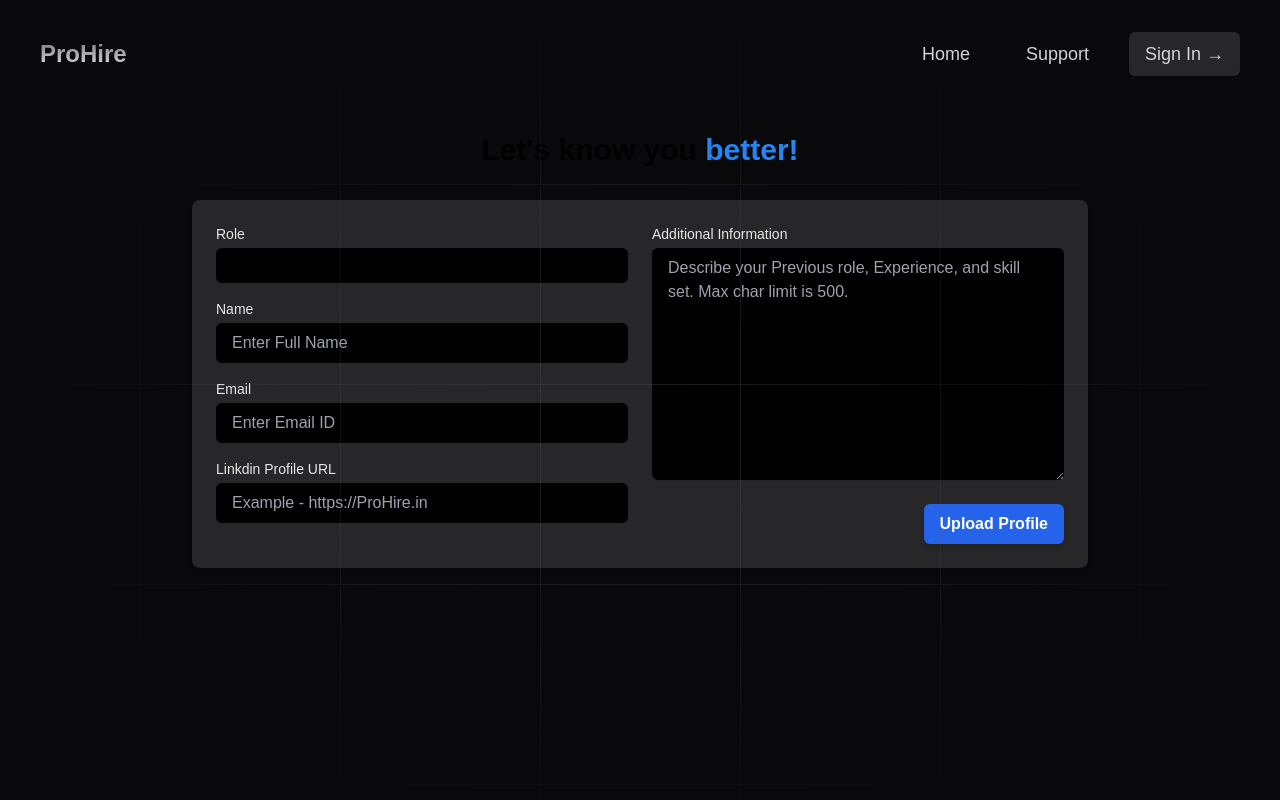
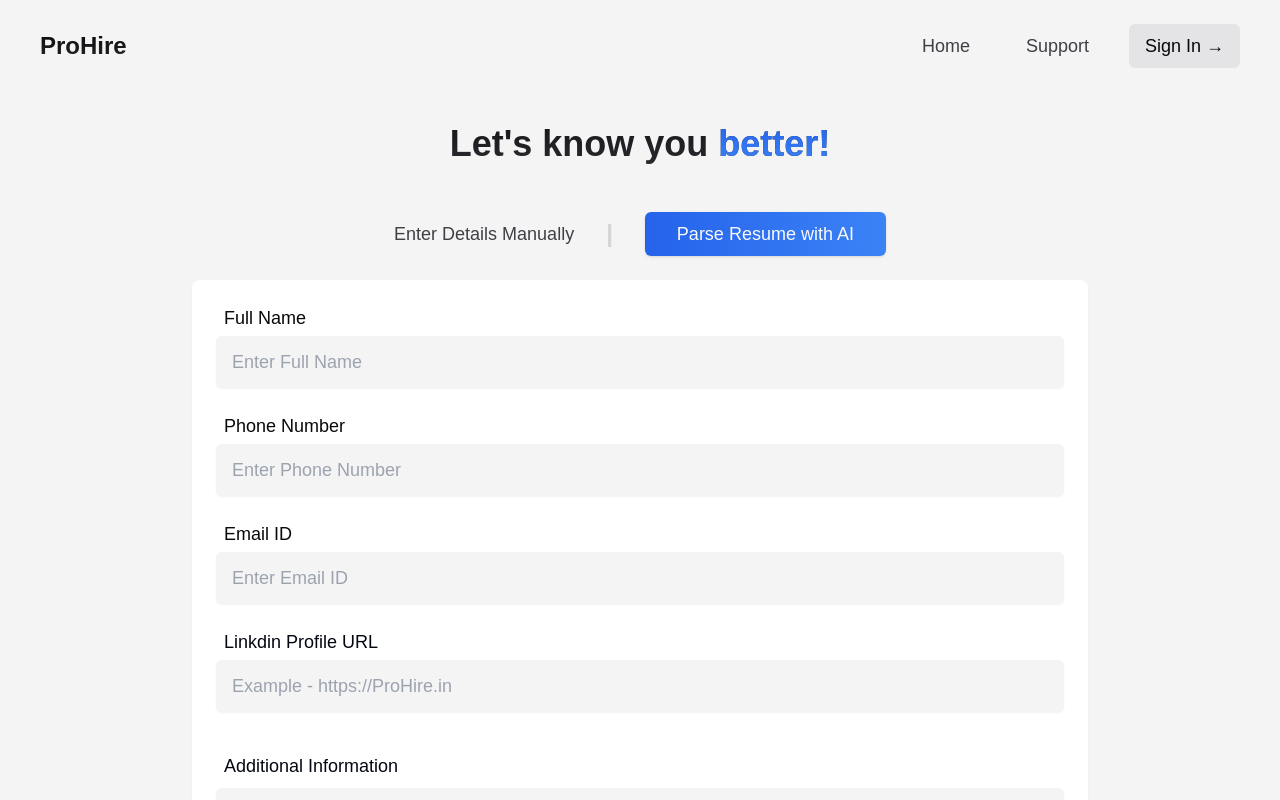
Before and after one commit to Rastogi897/ProHireAI, a React (Vite) app: page /userForm in a window 1280 px wide. Shown: the top 800 px of the page. Built offline with nearby package versions, Linux system fonts and the light colour scheme; no server answers; a web font is replaced by a local one.

Commit message:
Revamp + Resume parse

```diff
--- a/package.json
+++ b/package.json
@@ -17,6 +17,7 @@
     "lucide": "^0.474.0",
     "react": "^18.3.1",
     "react-dom": "^18.3.1",
+    "react-pdftotext": "^1.3.4",
     "react-router-dom": "^7.1.1"
   },
   "devDependencies": {
--- a/src/components/HomePage/HowDoesItwork.jsx
+++ b/src/components/HomePage/HowDoesItwork.jsx
@@ -1,12 +1,12 @@
 const HowDoesItwork = () => {
   return (
-    <section id="works" className="relative bg-zinc-950 py-32">
+    <section id="works" className="relative bg-zinc-100 py-32">
       <div className="px-4 mx-auto max-w-7xl">
         <div className="max-w-2xl mx-auto text-center">
-          <h2 className="text-5xl bg-gradient-to-b from-zinc-500 to-zinc-200 bg-clip-text text-transparent font-bold mx-auto">
+          <h2 className="text-5xl bg-gradient-to-b from-zinc-950 to-zinc-600 bg-clip-text text-transparent font-bold mx-auto">
             How does it work?
           </h2>
-          <p className="max-w-2xl mx-auto mt-4 text-zinc-500 leading-relaxed text-xl">
+          <p className="max-w-2xl mx-auto mt-4 text-zinc-700 leading-relaxed text-xl">
             We match the right candidates based on the job profiles. <br />
           </p>
         </div>
@@ -21,41 +21,41 @@ const HowDoesItwork = () => {
               data-nimg="1"
               className="w-full"
               //   style={{ color: "transparent" }}
-              style={{ filter: "brightness(0.4)" }}
+              style={{ filter: "brightness(0.2)" }}
               src="https://cdn.rareblocks.xyz/collection/celebration/images/steps/2/curved-dotted-line.svg"
             ></img>
           </div>
           <div className="relative grid grid-cols-1 text-center gap-y-12 md:grid-cols-3 gap-x-12">
             <div>
-              <div className="flex items-center justify-center w-16 h-16 mx-auto bg-gradient-to-r from-blue-700 to-blue-600 rounded-full shadow">
+              <div className="flex items-center justify-center w-16 h-16 mx-auto bg-gradient-to-r from-blue-600 to-blue-500 rounded-full shadow">
                 <span className="text-xl font-semibold text-white">1</span>
               </div>
-              <h3 className="mt-6 text-2xl  text-zinc-300 font-semibold leading-tight md:mt-10">
+              <h3 className="mt-6 text-2xl  text-zinc-950 font-semibold leading-tight md:mt-10">
                 Job Description
               </h3>
-              <p className="mt-4 text-base text-zinc-400 md:text-lg">
+              <p className="mt-4 text-lg text-zinc-700">
                 Enter the job description to get started
               </p>
             </div>
             <div>
-              <div className="flex items-center justify-center w-16 h-16 mx-auto bg-gradient-to-r from-blue-700 to-blue-600 rounded-full shadow">
+              <div className="flex items-center justify-center w-16 h-16 mx-auto bg-gradient-to-r from-blue-600 to-blue-500 rounded-full shadow">
                 <span className="text-xl font-semibold text-white">2</span>
               </div>
-              <h3 className="mt-6 text-2xl text-zinc-300 font-semibold leading-tight md:mt-10">
+              <h3 className="mt-6 text-2xl text-zinc-950 font-semibold leading-tight md:mt-10">
                 Sit back & Relax
               </h3>
-              <p className="mt-4 text-lg text-zinc-400">
+              <p className="mt-4 text-lg text-zinc-700">
                 AI will analyze the description and find the best match
               </p>
             </div>
             <div>
-              <div className="flex items-center justify-center w-16 h-16 mx-auto bg-gradient-to-r from-blue-700 to-blue-600 rounded-full shadow">
+              <div className="flex items-center justify-center w-16 h-16 mx-auto bg-gradient-to-r from-blue-600 to-blue-500 rounded-full shadow">
                 <span className="text-xl font-semibold text-white">3</span>
               </div>
-              <h3 className="mt-6 text-2xl text-zinc-300 font-semibold leading-tight md:mt-10">
+              <h3 className="mt-6 text-2xl text-zinc-950 font-semibold leading-tight md:mt-10">
                 Finalize the candidate
               </h3>
-              <p className="mt-4 text-base text-zinc-400 md:text-lg">
+              <p className="mt-4 text-zinc-700 text-lg">
                 Choose the best candidate based on your requirements
               </p>
             </div>
--- a/src/components/Layout.jsx
+++ b/src/components/Layout.jsx
@@ -8,8 +8,8 @@ const Layout = () => {
 
   return (
     <>
-      <section className="flex flex-col min-h-screen overflow-hidden bg-gradient-to-b from-zinc-950 to-zinc-950">
-        <div className="relative z-10">
+      <section className="flex flex-col min-h-screen overflow-hidden bg-gradient-to-b from-zinc-100 to-zinc-100">
+        {/* <div className="relative z-10">
           <div className="absolute inset-x-0 top-96 -z-10 flex -translate-y-1/2 justify-center overflow-hidden [mask-image:radial-gradient(50%_45%_at_50%_55%,white,transparent)]">
             <svg
               className="h-[60rem] w-[100rem] flex-none stroke-zinc-600 opacity-40"
@@ -42,28 +42,28 @@ const Layout = () => {
               ></rect>
             </svg>
           </div>
-        </div>
+        </div> */}
 
-        <header className="text-zinc-200 py-6 mt-2 px-4 z-50">
+        <header className="text-zinc-200 py-6 px-4 z-50">
           {/*  */}
           <nav className="container mx-auto px-6">
             <div className="flex justify-between items-center">
               <div
-                className="text-2xl font-semibold cursor-pointer flex bg-gradient-to-b from-zinc-500 to-zinc-200 bg-clip-text text-transparent"
+                className="text-2xl font-semibold cursor-pointer flex bg-gradient-to-b from-zinc-950 to-zinc-800 bg-clip-text text-transparent"
                 onClick={redirectHome}
               >
                 ProHire
               </div>
               <div className="flex justify-center space-x-6">
-                <div className="text-zinc-300 px-4 py-2 hover:text-zinc-200 cursor-pointer text-lg">
+                <div className="text-zinc-700 font-medium px-4 py-2 hover:text-zinc-900 cursor-pointer text-lg">
                   Home
                 </div>
-                <div className="text-zinc-300 px-4 py-2 hover:text-zinc-200 cursor-pointer text-lg">
+                <div className="text-zinc-700 font-medium px-4 py-2 hover:text-zinc-900 cursor-pointer text-lg">
                   Support
                 </div>
                 <div
                   onClick={() => navigate("/signup")}
-                  className="text-zinc-300 px-4 py-2 bg-zinc-800 rounded-md hover:text-zinc-200 cursor-pointer text-lg"
+                  className="text-zinc-950 px-4 py-2 bg-zinc-200 rounded-md cursor-pointer text-lg"
                 >
                   Sign In →
                 </div>
--- a/src/components/SignIn/SignUp.jsx
+++ b/src/components/SignIn/SignUp.jsx
@@ -40,7 +40,7 @@ const SignUp = () => {
         </div>
       </div>
       <div
-        className="text-3xl font-semibold cursor-pointer flex justify-center pt-4 pb-6 bg-gradient-to-b from-zinc-600 to-zinc-200 bg-clip-text text-transparent"
+        className="text-3xl font-semibold cursor-pointer flex justify-center pb-6 bg-gradient-to-b from-zinc-600 to-zinc-200 bg-clip-text text-transparent"
         // onClick={redirectHome}
       >
         ProHire
--- a/src/components/UserProfileForm.jsx
+++ b/src/components/UserProfileForm.jsx
@@ -1,16 +1,75 @@
-import { useState } from "react";
+import { useState, useRef } from "react";
 import service from "../appwrite/config";
+import pdfToText from "react-pdftotext";
 
 const UserProfileForm = () => {
   const [createNewProfile, setCreateNewProfile] = useState(false);
   const [submitMessage, setSubmitMessage] = useState("Upload Profile");
   const [userformData, setUserFormData] = useState({
     name: "",
+    phone: "",
     email: "",
     linkdin: "",
     role: "",
     text: "",
   });
+
+  // const [parsedData, setParsedData] = useState("");
+
+  const fileInputRef = useRef(null);
+
+  const handleButtonClick = () => {
+    fileInputRef.current?.click();
+  };
+
+  const extractData = (text) => {
+    const emailRegex = /[a-zA-Z0-9._%+-]+@[a-zA-Z0-9.-]+\.[a-zA-Z]{2,}/;
+    const phoneRegex =
+      /(?:(?:\+?\d{1,3}[\s-])?(?:\(\d{2,4}\)|\d{2,4})[\s-]?)?\d{3,4}[\s-]?\d{3,4}/;
+
+    const cleanText = text
+      .replace(/[^\x20-\x7E]+/g, "") // remove non-ASCII characters
+      .replace(/\s{2,}/g, " ") // replace multiple spaces with one
+      .trim();
+
+    // Step 2: Attempt to extract name (first 4 capitalized words at most)
+    const nameRegex = /^([A-Z][A-Z]+\s){1,4}/; // e.g. "MUSKAN RASTOGI "
+    const nameMatch = cleanText.match(nameRegex);
+
+    const emailMatch = text.match(emailRegex);
+    const phoneMatch = text.match(phoneRegex);
+
+    const result = {
+      name: nameMatch ? nameMatch[0] : "",
+      email: emailMatch ? emailMatch[0] : "",
+      phone: phoneMatch ? phoneMatch[0] : "",
+      fullText: text,
+    };
+
+    setUserFormData({
+      ...userformData,
+      name: result.name,
+      phone: result.phone,
+      email: result.email,
+      text: result.fullText,
+    });
+
+    // setParsedData(JSON.stringify(result, null, 2));
+  };
+
+  const handleFileUpload = async (e) => {
+    const file = e.target.files[0];
+    if (!file || file.type !== "application/pdf") return;
+
+    pdfToText(file)
+      .then((text) => {
+        console.log(text);
+        extractData(text);
+      })
+      .catch((error) =>
+        console.error("Failed to extract text from pdf", error)
+      );
+  };
 
   const handleChange = (e) => {
     const { name, value } = e.target;
@@ -55,45 +114,42 @@ const UserProfileForm = () => {
   };
 
   return (
-    <div>
-      <div className="text-center text-3xl font-semibold pt-8 pb-8">
-        Let&apos;s know you <span className="blue">better!</span>
+    <div className="mb-12">
+      <div className="text-center text-4xl font-semibold pt-8 pb-12 bg-gradient-to-b from-zinc-950 to-zinc-700 bg-clip-text text-transparent">
+        Let&apos;s know you{" "}
+        <span className="bg-gradient-to-b from-blue-600 to-blue-500 bg-clip-text text-transparent">
+          better!
+        </span>
       </div>
-      <div className="max-w-4xl mx-auto p-6 bg-zinc-800 rounded-lg shadow-md">
-        <form
-          onSubmit={handleSubmit}
-          className="grid grid-cols-1 md:grid-cols-2 gap-6"
+
+      <input
+        type="file"
+        accept="application/pdf"
+        ref={fileInputRef}
+        onChange={handleFileUpload}
+        className="hidden"
+      />
+
+      <div className="flex justify-center items-center gap-8 text-lg font-medium text-zinc-700 mb-6 select-none">
+        <div>Enter Details Manually</div>
+        <div className="font-bold text-2xl text-zinc-300">|</div>
+        <div
+          className="z-50 text-md select-none inline-block w-auto text-center min-w-[200px] px-8 py-2 text-zinc-50 shadow transition-all bg-gradient-to-r from-blue-600 to-blue-500 rounded-md sm:w-auto cursor-pointer"
+          onClick={handleButtonClick}
         >
-          <div className="space-y-4">
-            <div>
-              <label
-                htmlFor="role"
-                className="block text-sm font-medium text-gray-200"
-              >
-                Role
-              </label>
-              <select
-                id="role"
-                name="role"
-                value={userformData.role}
-                onChange={handleChange}
-                className="bg-black mt-1 block w-full px-4 py-2 rounded-md shadow-sm focus:outline-none focus:ring-2 focus:ring-blue-500"
-                required
-              >
-                <option value="" disabled>
-                  Select a role
-                </option>
-                <option value="Software Engineer">Software Engineer</option>
-                <option value="Data Analyst">Data Analyst</option>
-                <option value="Product Designer">Product Designer</option>
-              </select>
+          Parse Resume with AI
         </div>
+      </div>
+
+      <div className="max-w-4xl mx-auto p-6 bg-white rounded-lg shadow-sm">
+        <form onSubmit={handleSubmit} className="">
+          <div className="space-y-6">
             <div>
               <label
                 htmlFor="name"
-                className="block text-sm font-medium text-gray-200"
+                className="block text-lg font-medium text-zinc-950 pl-2 select-none"
               >
-                Name
+                Full Name
               </label>
               <input
                 type="text"
@@ -101,17 +157,35 @@ const UserProfileForm = () => {
                 name="name"
                 value={userformData.name}
                 onChange={handleChange}
-                className="bg-black mt-1 block w-full px-4 py-2 rounded-md shadow-sm focus:outline-none focus:ring-2 focus:ring-blue-500"
+                className="bg-zinc-100 mt-1 text-lg text-zinc-950 block w-full px-4 py-3 rounded-md shadow-sm focus:outline-none focus:bg-zinc-100"
                 required
                 placeholder="Enter Full Name"
               />
             </div>
             <div>
               <label
+                htmlFor="phone"
+                className="block text-lg font-medium text-zinc-950 pl-2 select-none"
+              >
+                Phone Number
+              </label>
+              <input
+                type="tel"
+                id="phone"
+                name="phone"
+                value={userformData.phone}
+                onChange={handleChange}
+                className=" bg-zinc-100 mt-1 text-lg text-zinc-950 block w-full px-4 py-3 text-lg rounded-md shadow-sm focus:outline-none focus:bg-zinc-100"
+                required
+                placeholder="Enter Phone Number"
+              />
+            </div>
+            <div>
+              <label
                 htmlFor="email"
-                className="block text-sm font-medium text-gray-200"
+                className="block text-lg font-medium text-zinc-950 pl-2 select-none"
               >
-                Email
+                Email ID
               </label>
               <input
                 type="email"
@@ -119,7 +193,7 @@ const UserProfileForm = () => {
                 name="email"
                 value={userformData.email}
                 onChange={handleChange}
-                className=" bg-black mt-1 block w-full px-4 py-2 rounded-md shadow-sm focus:outline-none focus:ring-2 focus:ring-blue-500"
+                className=" bg-zinc-100 mt-1 text-lg text-zinc-950 block w-full px-4 py-3 text-lg rounded-md shadow-sm focus:outline-none focus:bg-zinc-100"
                 required
                 placeholder="Enter Email ID"
               />
@@ -127,7 +201,7 @@ const UserProfileForm = () => {
             <div>
               <label
                 htmlFor="linkdin"
-                className="block text-sm font-medium text-gray-200"
+                className="block text-lg font-medium text-gray-950 pl-2 select-none"
               >
                 Linkdin Profile URL
                 {/* https://in.linkedin.com/in/tusharstg */}
@@ -138,34 +212,52 @@ const UserProfileForm = () => {
                 name="linkdin"
                 value={userformData.linkdin}
                 onChange={handleChange}
-                className="bg-black mt-1 block w-full px-4 py-2 rounded-md shadow-sm focus:outline-none focus:ring-2 focus:ring-blue-500"
+                className=" bg-zinc-100 mt-1 text-lg text-zinc-950 block w-full px-4 py-3 text-lg rounded-md shadow-sm focus:outline-none focus:bg-zinc-100"
                 required
                 placeholder="Example - https://ProHire.in"
               />
             </div>
-          </div>
 
             {/* Right side of the form (Text Area) */}
-          <div className="space-y-6">
+            <div>
               <div>
                 <label
                   htmlFor="text"
-                className="block text-sm font-medium text-gray-200"
+                  className="block text-lg font-medium text-gray-950 pl-2 pt-4 select-none"
                 >
                   Additional Information
                 </label>
+                <div>
+                  <select
+                    id="role"
+                    name="role"
+                    value={userformData.role}
+                    onChange={handleChange}
+                    className="bg-zinc-100 mt-2 text-lg text-zinc-700 block w-full px-4 py-3 rounded-md shadow-sm"
+                    required
+                  >
+                    <option value="" disabled>
+                      Select Your Role
+                    </option>
+                    <option value="Software Engineer">Software Engineer</option>
+                    <option value="Data Analyst">Data Analyst</option>
+                    <option value="Product Designer">Product Designer</option>
+                  </select>
+                </div>
                 <textarea
                   // maxLength={5}
                   required
                   id="text"
                   name="text"
                   value={userformData.text}
+                  // value={parsedData}
                   onChange={handleChange}
                   rows="9"
                   placeholder="Describe your Previous role, Experience, and skill set. Max char limit is 500."
-                className="bg-black mt-1 block w-full px-4 py-2 rounded-md shadow-sm focus:outline-none focus:ring-2 focus:ring-blue-500"
+                  className=" bg-zinc-100 mt-2 text-lg text-zinc-950 block w-full px-4 py-3 text-lg rounded-md shadow-sm focus:outline-none focus:bg-zinc-100"
                 />
               </div>
+
               <div className="col-span-1 justify-self-end flex w-auto">
                 {createNewProfile && (
                   <button
@@ -178,10 +270,11 @@ const UserProfileForm = () => {
                 <button
                   disabled={submitMessage !== "Upload Profile"}
                   type="submit"
-                className="flex-grow py-2 px-4 bg-blue-600 text-white font-semibold rounded-md shadow-md hover:bg-blue-700"
+                  className="z-50 mt-6 font-medium text-lg inline-block w-auto text-center min-w-[200px] px-6 py-3 text-white transition-all rounded-md sm:w-auto bg-gradient-to-r from-zinc-700 to-zinc-600 cursor-pointer"
                 >
                   {submitMessage}
                 </button>
+              </div>
             </div>
           </div>
         </form>
```
Also changed, not shown: src/components/HomePage/Features.jsx (+13 -12 lines), src/components/HomePage/Home.jsx (+9 -9 lines), 1 other file (tests, documents, lock files or other folders). Lines whose indentation alone changed are shown as unchanged.
